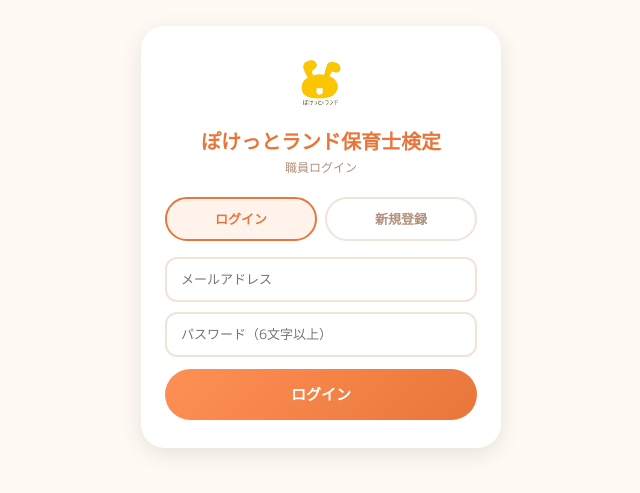
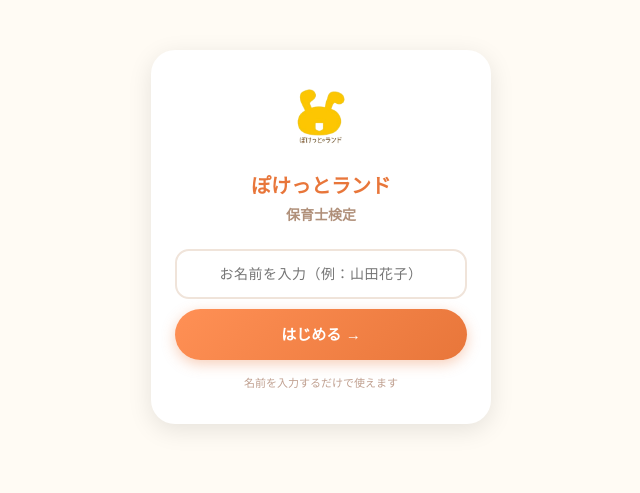
Before and after one commit to jin69jin69-ux/hoiku-kentei-app, a React (Create React App) app: page / in a window 1280 px wide. Shown: the part 163-656 px from the top of the page, without its empty margins (319-959 px from the left). Built offline with nearby package versions, Linux system fonts and the light colour scheme.

Commit message:
名前だけのシンプルログインに変更

```diff
--- a/src/App.jsx
+++ b/src/App.jsx
@@ -4,33 +4,10 @@
 const SB_URL = "https://irsvgbjiwmjsrlydndvx.supabase.co";
 const SB_KEY = "eyJhbGciOiJIUzI1NiIsInR5cCI6IkpXVCJ9.eyJpc3MiOiJzdXBhYmFzZSIsInJlZiI6Imlyc3ZnYmppd21qc3JseWRuZHZ4Iiwicm9sZSI6ImFub24iLCJpYXQiOjE3ODE4Njg4MDgsImV4cCI6MjA5NzQ0NDgwOH0.3CHs7qqBcKPibWZErXeJtLJ0w1AFdsq0LzAFuIH9WxM";
 
+// ── Supabase DB直接アクセス（anon key使用）──
 const sb = {
-  auth: {
-    async signUp({ email, password, options }) {
-      const r = await fetch(SB_URL + "/auth/v1/signup", {
-        method: "POST",
-        headers: { "Content-Type": "application/json", "apikey": SB_KEY },
-        body: JSON.stringify({ email, password, data: options?.data || {} })
-      });
-      return r.json();
-    },
-    async signIn({ email, password }) {
-      const r = await fetch(SB_URL + "/auth/v1/token?grant_type=password", {
-        method: "POST",
-        headers: { "Content-Type": "application/json", "apikey": SB_KEY },
-        body: JSON.stringify({ email, password })
-      });
-      return r.json();
-    },
-    async signOut(token) {
-      await fetch(SB_URL + "/auth/v1/logout", {
-        method: "POST",
-        headers: { "apikey": SB_KEY, "Authorization": "Bearer " + token }
-      });
-    }
-  },
-  async from(table, token) {
-    const headers = { "apikey": SB_KEY, "Content-Type": "application/json", "Authorization": "Bearer " + token };
+  async from(table) {
+    const headers = { "apikey": SB_KEY, "Content-Type": "application/json", "Authorization": "Bearer " + SB_KEY };
     return {
       async select(query = "*", filter = "") {
         const r = await fetch(SB_URL + "/rest/v1/" + table + "?select=" + query + (filter ? "&" + filter : ""), { headers });
@@ -461,66 +438,46 @@
 
 // ── メインアプリ ──
 export default function App() {
-  // ── 認証 state ──
-  const [user, setUser] = useState(null);       // ログイン中のuser
-  const [token, setToken] = useState(null);     // アクセストークン
-  const [authScreen, setAuthScreen] = useState("login"); // login | signup
-  const [authEmail, setAuthEmail] = useState("");
-  const [authPassword, setAuthPassword] = useState("");
+  // ── 認証 state（名前だけのシンプルログイン）──
+  const [user, setUser] = useState(null);
   const [authName, setAuthName] = useState("");
   const [authError, setAuthError] = useState("");
-  const [authLoading, setAuthLoading] = useState(false);
 
   // ── セッション復元 ──
   useEffect(() => {
     try {
-      const saved = JSON.parse(localStorage.getItem("hk_session") || "null");
-      if (saved && saved.token && saved.user) {
-        setUser(saved.user); setToken(saved.token);
-      }
+      const saved = JSON.parse(localStorage.getItem("hk_user") || "null");
+      if (saved && saved.name) setUser(saved);
     } catch(e) {}
   }, []);
 
-  const handleLogin = async () => {
-    setAuthLoading(true); setAuthError("");
-    try {
-      const res = await sb.auth.signIn({ email: authEmail, password: authPassword });
-      if (res.error || !res.access_token) throw new Error(res.error?.message || "ログイン失敗");
-      const u = { id: res.user.id, email: res.user.email, name: res.user.user_metadata?.name || res.user.email };
-      setUser(u); setToken(res.access_token);
-      localStorage.setItem("hk_session", JSON.stringify({ user: u, token: res.access_token }));
-    } catch(e) { setAuthError(e.message); }
-    setAuthLoading(false);
-  };
-
-  const handleSignup = async () => {
-    if (!authName.trim()) { setAuthError("名前を入力してください"); return; }
-    setAuthLoading(true); setAuthError("");
-    try {
-      const res = await sb.auth.signUp({ email: authEmail, password: authPassword, options: { data: { name: authName } } });
-      if (res.error || !res.user) throw new Error(res.error?.message || "登録失敗");
-      setAuthError(""); setAuthScreen("login");
-      setAuthError("✅ 登録完了！メールを確認してログインしてください。");
-    } catch(e) { setAuthError(e.message); }
-    setAuthLoading(false);
+  const handleLogin = () => {
+    const name = authName.trim();
+    if (!name) { setAuthError("名前を入力してください"); return; }
+    // UUIDの代わりに名前ベースのIDを生成（同じ名前は同じID）
+    const id = "user_" + name.replace(/\s+/g,"_").toLowerCase();
+    const u = { id, name };
+    setUser(u);
+    localStorage.setItem("hk_user", JSON.stringify(u));
   };
 
   const handleLogout = () => {
-    if (token) sb.auth.signOut(token).catch(()=>{});
-    setUser(null); setToken(null);
-    localStorage.removeItem("hk_session");
+    setUser(null);
+    setAuthName("");
+    localStorage.removeItem("hk_user");
   };
+
 
   // ── 成績保存 ──
   const saveResult = async (subjectId, subjectName, sc, tot, questionList, resultList) => {
-    if (!token || !user) return;
+    if (!user) return;
     try {
-      const db = await sb.from("quiz_results", token);
+      const db = await sb.from("quiz_results");
       await db.insert({
         user_id: user.id, subject_id: subjectId, subject_name: subjectName,
         score: sc, total: tot, percentage: Math.round(sc/tot*100)
       });
-      const db2 = await sb.from("question_answers", token);
+      const db2 = await sb.from("question_answers");
       await db2.insert(resultList.map((r, i) => ({
         user_id: user.id, subject_id: subjectId,
         question_index: i, question_text: questionList[i]?.text?.slice(0, 100) || "",
@@ -537,9 +494,9 @@
     if (!token) return;
     setDashLoading(true);
     try {
-      const db1 = await sb.from("quiz_results", token);
+      const db1 = await sb.from("quiz_results");
       const results = await db1.select("*");
-      const db2 = await sb.from("profiles", token);
+      const db2 = await sb.from("profiles");
       const profiles = await db2.select("*");
       setDashData({ results: Array.isArray(results) ? results : [], profiles: Array.isArray(profiles) ? profiles : [] });
     } catch(e) { console.error(e); }
@@ -716,41 +673,28 @@
     return <div style={{padding:20,textAlign:"center",color:"#E87A3A",fontFamily:"sans-serif"}}>データ読み込みエラー</div>;
   }
 
-  // ── ログイン画面 ──
+  // ── ログイン画面（名前だけ）──
   if (!user) {
     return (
       <div style={{minHeight:"100vh",background:"#FFFBF4",display:"flex",alignItems:"center",justifyContent:"center",padding:"20px",fontFamily:"'M PLUS Rounded 1c',sans-serif"}}>
-        <div style={{background:"white",borderRadius:24,padding:"28px 24px",width:"100%",maxWidth:360,boxShadow:"0 6px 24px rgba(0,0,0,0.1)"}}>
-          <div style={{textAlign:"center",marginBottom:20}}>
-            <img src={LOGO_URI} alt="logo" style={{width:60,height:60,objectFit:"contain"}}/>
-            <div style={{fontSize:20,fontWeight:900,color:"#E8763A",marginTop:6}}>ぽけっとランド保育士検定</div>
-            <div style={{fontSize:12,color:"#B0907A",marginTop:2}}>職員ログイン</div>
-          </div>
-          <div style={{display:"flex",gap:8,marginBottom:16}}>
-            {["login","signup"].map(s=>(
-              <button key={s} onClick={()=>{setAuthScreen(s);setAuthError("");}}
-                style={{flex:1,padding:"10px",borderRadius:100,border:"2px solid "+(authScreen===s?"#E8763A":"#F0E4DA"),background:authScreen===s?"#FFF3EC":"white",fontFamily:"inherit",fontSize:13,fontWeight:700,color:authScreen===s?"#E8763A":"#B0907A",cursor:"pointer"}}>
-                {s==="login"?"ログイン":"新規登録"}
-              </button>
-            ))}
-          </div>
-          {authScreen==="signup" && (
-            <input value={authName} onChange={e=>setAuthName(e.target.value)}
-              placeholder="お名前（例：山田花子）"
-              style={{width:"100%",border:"2px solid #F0E4DA",borderRadius:12,padding:"11px 14px",fontFamily:"inherit",fontSize:13,marginBottom:10,outline:"none"}}/>
-          )}
-          <input type="email" value={authEmail} onChange={e=>setAuthEmail(e.target.value)}
-            placeholder="メールアドレス"
-            style={{width:"100%",border:"2px solid #F0E4DA",borderRadius:12,padding:"11px 14px",fontFamily:"inherit",fontSize:13,marginBottom:10,outline:"none"}}/>
-          <input type="password" value={authPassword} onChange={e=>setAuthPassword(e.target.value)}
-            placeholder="パスワード（6文字以上）"
-            onKeyDown={e=>{if(e.key==="Enter") authScreen==="login"?handleLogin():handleSignup();}}
-            style={{width:"100%",border:"2px solid #F0E4DA",borderRadius:12,padding:"11px 14px",fontFamily:"inherit",fontSize:13,marginBottom:12,outline:"none"}}/>
-          {authError && <div style={{fontSize:12,color:authError.startsWith("✅")?"#52B858":"#E05050",fontWeight:600,marginBottom:10,textAlign:"center"}}>{authError}</div>}
-          <button onClick={authScreen==="login"?handleLogin:handleSignup} disabled={authLoading}
-            style={{width:"100%",background:"linear-gradient(135deg,#FF9055,#E8763A)",color:"white",border:"none",borderRadius:100,padding:"14px",fontFamily:"inherit",fontSize:15,fontWeight:800,cursor:"pointer",opacity:authLoading?0.6:1}}>
-            {authLoading?"処理中...":(authScreen==="login"?"ログイン":"アカウント作成")}
+        <div style={{background:"white",borderRadius:24,padding:"32px 24px",width:"100%",maxWidth:340,boxShadow:"0 6px 24px rgba(0,0,0,0.1)",textAlign:"center"}}>
+          <img src={LOGO_URI} alt="logo" style={{width:72,height:72,objectFit:"contain",marginBottom:10}}/>
+          <div style={{fontSize:20,fontWeight:900,color:"#E8763A",marginBottom:4}}>ぽけっとランド</div>
+          <div style={{fontSize:14,fontWeight:700,color:"#B0907A",marginBottom:24}}>保育士検定</div>
+          <input
+            value={authName}
+            onChange={e=>setAuthName(e.target.value)}
+            onKeyDown={e=>e.key==="Enter"&&handleLogin()}
+            placeholder="お名前を入力（例：山田花子）"
+            autoFocus
+            style={{width:"100%",border:"2.5px solid #F0E4DA",borderRadius:14,padding:"13px 16px",fontFamily:"inherit",fontSize:14,marginBottom:10,outline:"none",textAlign:"center",letterSpacing:"0.5px"}}
+          />
+          {authError && <div style={{fontSize:12,color:"#E05050",fontWeight:600,marginBottom:10}}>{authError}</div>}
+          <button onClick={handleLogin}
+            style={{width:"100%",background:"linear-gradient(135deg,#FF9055,#E8763A)",color:"white",border:"none",borderRadius:100,padding:"14px",fontFamily:"inherit",fontSize:15,fontWeight:800,cursor:"pointer",boxShadow:"0 4px 14px rgba(232,118,58,0.35)"}}>
+            はじめる →
           </button>
+          <div style={{fontSize:11,color:"#C0A090",marginTop:14}}>名前を入力するだけで使えます</div>
         </div>
       </div>
     );
```
